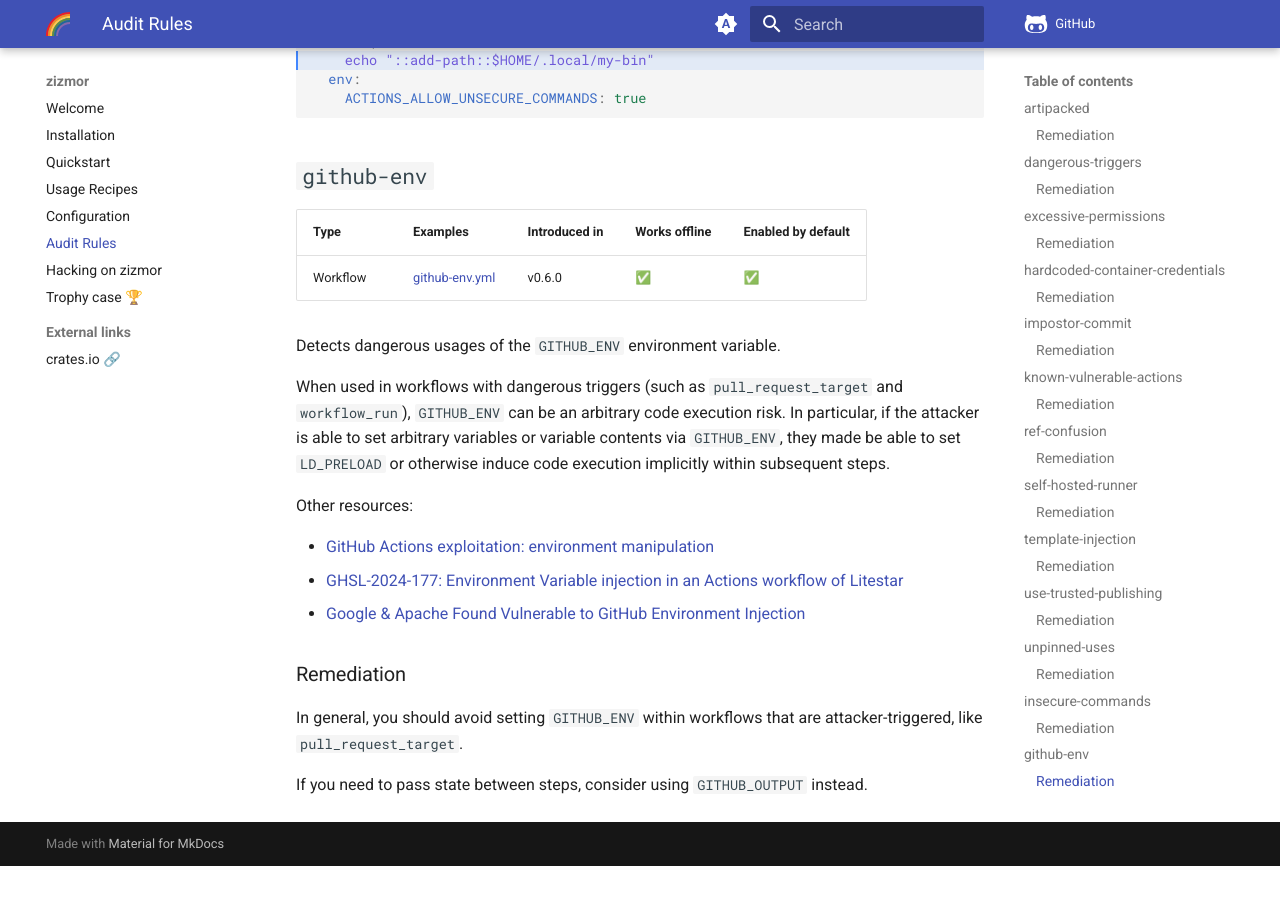
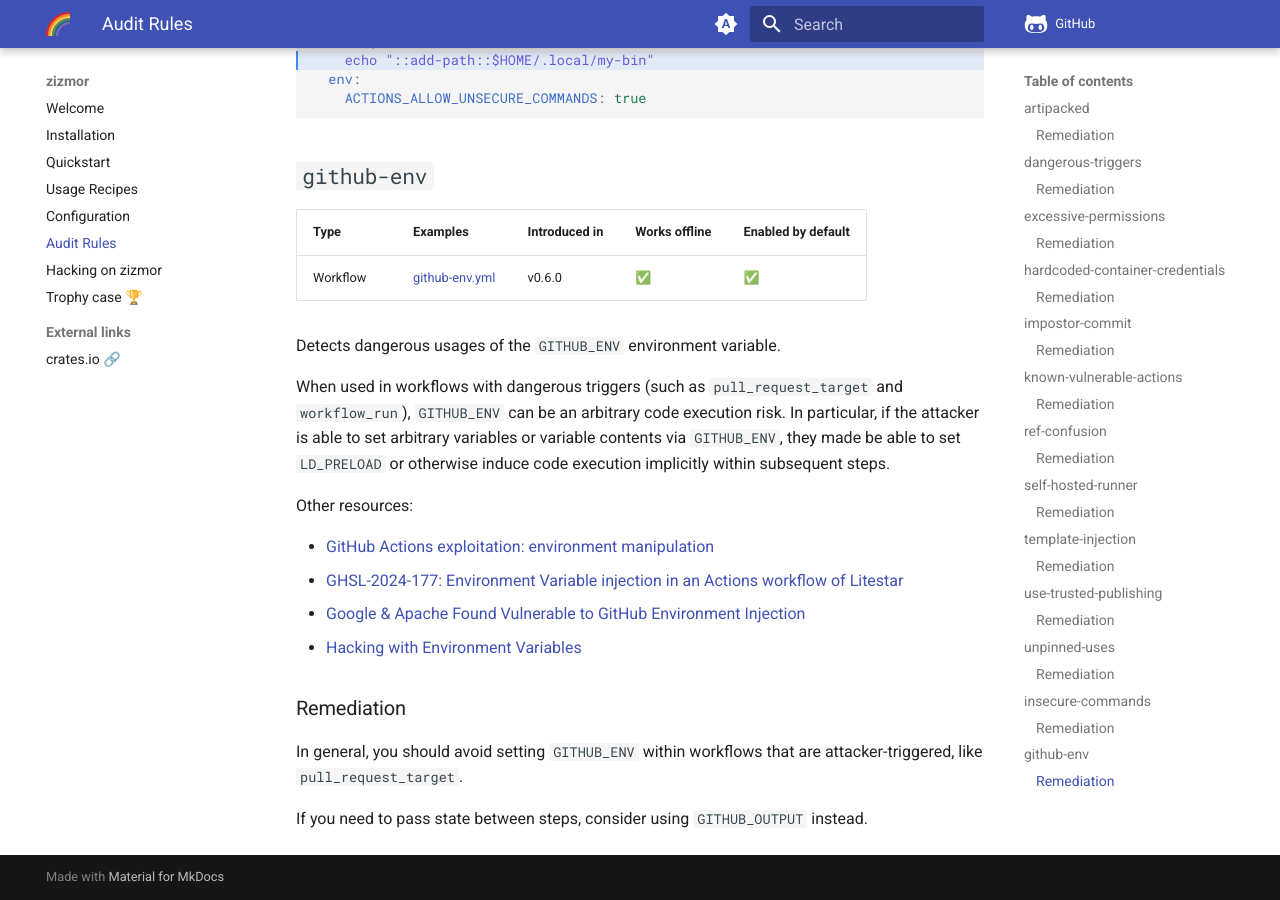
Before and after one commit to zizmorcore/zizmor, an MkDocs documentation site: the page built from docs/audits.md, in a window 1280 px wide and 900 px high, scrolled down 11166 px. Built offline with MkDocs 1.6.1 and Material for MkDocs 9.7.7, drawn with Linux system fonts in a browser that asks for light colours; comment, search, counter and statistics services are not loaded; before the commit the page ends 12032 px from its top, so only the background shows below that.

Commit message:
docs: audits: add another env hacking reference (#266)

```diff
--- a/docs/audits.md
+++ b/docs/audits.md
@@ -684,6 +684,7 @@ Other resources:
 * [GitHub Actions exploitation: environment manipulation]
 * [GHSL-2024-177: Environment Variable injection in an Actions workflow of Litestar]
 * [Google & Apache Found Vulnerable to GitHub Environment Injection]
+* [Hacking with Environment Variables]
 
 ### Remediation
 
@@ -709,3 +710,4 @@ If you need to pass state between steps, consider using `GITHUB_OUTPUT` instead.
 [GHSL-2024-177: Environment Variable injection in an Actions workflow of Litestar]: https://securitylab.github.com/advisories/GHSL-2024-177_Litestar/
 [Vulnerable GitHub Actions Workflows Part 1: Privilege Escalation Inside Your CI/CD Pipeline]: https://www.legitsecurity.com/blog/github-privilege-escalation-vulnerability
 [Google & Apache Found Vulnerable to GitHub Environment Injection]: https://www.legitsecurity.com/blog/github-privilege-escalation-vulnerability-0
+[Hacking with Environment Variables]: https://www.elttam.com/blog/env/
```
